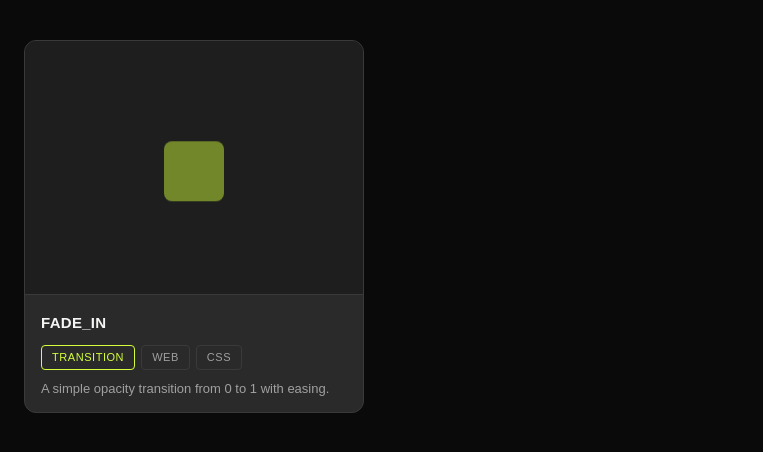
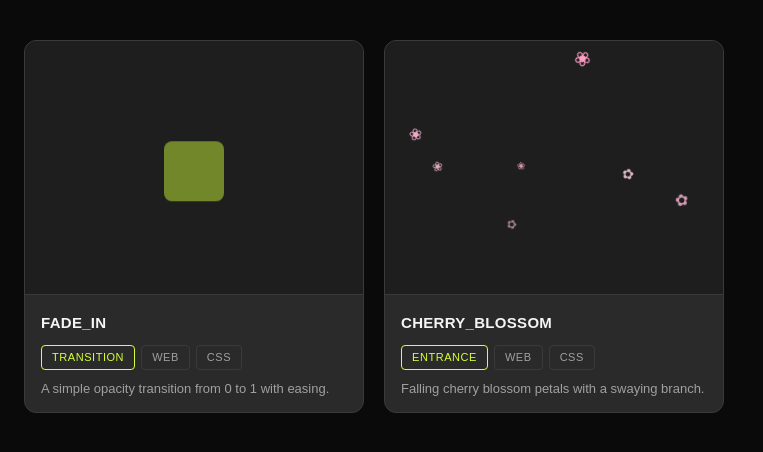
Before and after one commit to kucar37/owow-atlas, a React (Vite) app: page / in a window 1280 px wide. Shown: the top 452 px of the page, without its empty margins (0-763 px from the left). Built offline with nearby package versions, Linux system fonts and the light colour scheme; a web font is replaced by a local one.

Commit message:
feat: add CherryBlossom animation

```diff
--- a/src/App.jsx
+++ b/src/App.jsx
@@ -1,5 +1,6 @@
 import AnimationCard from './components/AnimationCard/AnimationCard';
-import FadeIn from './components/animations/FadeIn';
+import FadeIn from './components/Animations/FadeIn';
+import CherryBlossom from './components/Animations/CherryBlossom';
 
 function App() {
   return (
@@ -18,6 +19,16 @@ function App() {
         >
           <FadeIn />
         </AnimationCard>
+
+        <AnimationCard
+          name="Cherry_Blossom"
+          category="Entrance"
+          platform="Web"
+          library="CSS"
+          description="Falling cherry blossom petals with a swaying branch."
+        >
+          <CherryBlossom />
+        </AnimationCard>
       </div>
     </div>
   );
--- /dev/null
+++ b/src/components/Animations/CherryBlossom.jsx
@@ -0,0 +1,15 @@
+import styles from './CherryBlossom.module.css';
+
+export default function CherryBlossom() {
+  return (
+    <div className={styles.scene}>
+      <div className={`${styles.petal} ${styles.p1}`}>❀</div>
+      <div className={`${styles.petal} ${styles.p2}`}>✿</div>
+      <div className={`${styles.petal} ${styles.p3}`}>❀</div>
+      <div className={`${styles.petal} ${styles.p4}`}>✿</div>
+      <div className={`${styles.petal} ${styles.p5}`}>❀</div>
+      <div className={`${styles.petal} ${styles.p6}`}>✿</div>
+      <div className={`${styles.petal} ${styles.p7}`}>❀</div>
+    </div>
+  );
+}
--- /dev/null
+++ b/src/components/Animations/CherryBlossom.module.css
@@ -0,0 +1,87 @@
+.scene {
+  width: 100%;
+  height: 100%;
+  position: relative;
+  overflow: hidden;
+}
+
+.petal {
+  position: absolute;
+  top: -20px;
+  opacity: 0;
+  font-size: 18px;
+  animation: fall linear infinite;
+}
+
+.p1 {
+  left: 10%;
+  font-size: 16px;
+  color: #ffb7d5;
+  animation-duration: 4s;
+  animation-delay: 0s;
+}
+
+.p2 {
+  left: 30%;
+  font-size: 12px;
+  color: #ffc9de;
+  animation-duration: 5s;
+  animation-delay: 1.2s;
+}
+
+.p3 {
+  left: 55%;
+  font-size: 20px;
+  color: #ff9ec4;
+  animation-duration: 4.5s;
+  animation-delay: 0.5s;
+}
+
+.p4 {
+  left: 75%;
+  font-size: 14px;
+  color: #ffd4e8;
+  animation-duration: 5.5s;
+  animation-delay: 2s;
+}
+
+.p5 {
+  left: 45%;
+  font-size: 10px;
+  color: #ffaed0;
+  animation-duration: 4.2s;
+  animation-delay: 3s;
+}
+
+.p6 {
+  left: 85%;
+  font-size: 16px;
+  color: #ffb7d5;
+  animation-duration: 4.8s;
+  animation-delay: 1.8s;
+}
+
+.p7 {
+  left: 20%;
+  font-size: 13px;
+  color: #ffc0d8;
+  animation-duration: 5.2s;
+  animation-delay: 2.5s;
+}
+
+@keyframes fall {
+  0% {
+    opacity: 0;
+    transform: translateY(-10px) rotate(0deg) translateX(0);
+  }
+  10% {
+    opacity: 1;
+  }
+  80% {
+    opacity: 0.8;
+  }
+  100% {
+    opacity: 0;
+    transform: translateY(260px) rotate(360deg) translateX(40px);
+  }
+}
```
